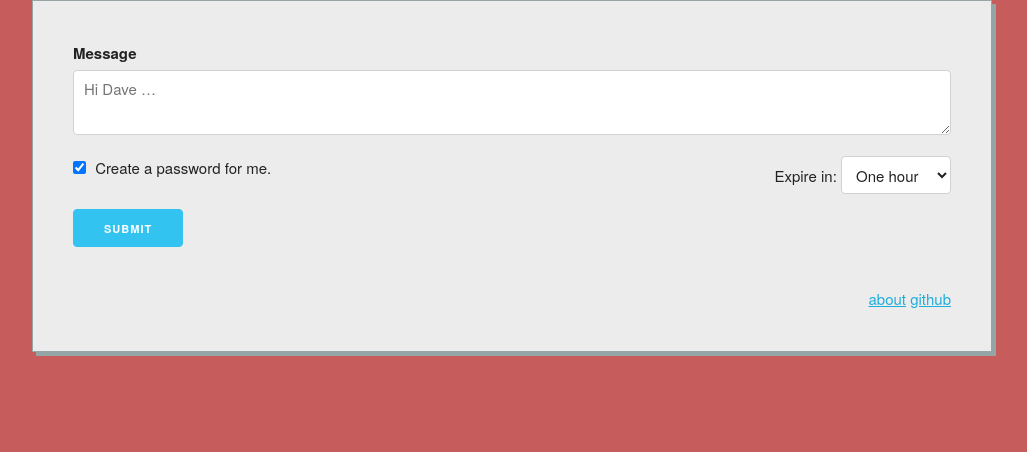
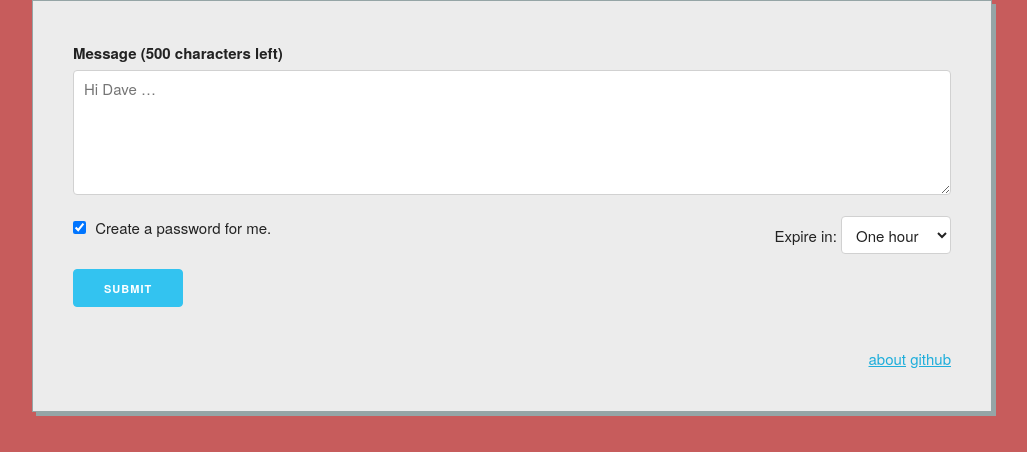
Before and after one commit to Tethik/burn-after-reading, a Flask app: page / in a window 1280 px wide. Shown: the part 169-621 px from the top of the page, without its empty margins (128-1155 px from the left). Run offline with Flask 2, Linux system fonts and the light colour scheme.

Commit message:
Bigger box. Chars left counter.

```diff
--- a/burn/server.py
+++ b/burn/server.py
@@ -15,7 +15,8 @@ def index():
 def create():
     storage = MemoryStorage(MAX_STORAGE)
     message = request.json["message"]
-    print(request.json["expiry"])
+    # print(len(message))
+    # print(request.json["expiry"])
     expiry = datetime.utcfromtimestamp(request.json["expiry"] / 1000)
     if len(message) > MAX_MESSAGE_LENGTH:
         return "Message is too long. Please keep it shorter than 250 characters.", 403
--- a/burn/static/burn.css
+++ b/burn/static/burn.css
@@ -15,11 +15,15 @@ footer {
 }
 
 #content {
-    padding: 40px;
-    border: 1px solid #95A5A6;
-    background-color: #ECECEC;
-    box-shadow: 4px 4px #95A5A6;
-    margin-bottom: 50px;
+  padding: 40px;
+  border: 1px solid #95A5A6;
+  background-color: #ECECEC;
+  box-shadow: 4px 4px #95A5A6;
+  margin-bottom: 50px;
+}
+
+#thebox {
+  height: 125px;
 }
 
 .msg {
--- a/burn/templates/index.html
+++ b/burn/templates/index.html
@@ -5,11 +5,11 @@
   <div ng-show="status" class="msg {{status}}">
     {{reason}}
   </div>
-  {% endraw %}
+
 
   <div id="step1" ng-show="step == 1">
-    <label for="exampleMessage">Message</label>
-     <textarea class="u-full-width" placeholder="Hi Dave …" ng-model="message" rows="6" maxlength="250" required></textarea>
+    <label for="exampleMessage">Message ({{500 - message.length}} characters left)</label>
+     <textarea class="u-full-width" id="thebox" placeholder="Hi Dave …" ng-model="message" maxlength="500" required></textarea>
 
      <div class="row">
        <div class="one-half column">
@@ -46,5 +46,6 @@
        <input type="text" onclick="this.select();" name="url" ng-model="share_url" class="u-full-width" readonly>
      </p>
    </div>
+   {% endraw %}
 </form>
 {% endblock %}
--- a/burn/templates/open.html
+++ b/burn/templates/open.html
@@ -12,7 +12,7 @@
    <input type="hidden" id="themessage" value="{{msg|e}}">
    <input type="hidden" id="expiry" value="{{expiry}}">
    {% raw %}
-   <textarea class="u-full-width" name="message" rows="6" readonly>{{decrypted}}</textarea>
+   <textarea class="u-full-width" id="thebox" name="message" rows="6" readonly>{{decrypted}}</textarea>
 
    <p>Once you've read the message, press "burn" to delete it from the server. It will expire automatically {{expiry}}</p>
 
```
